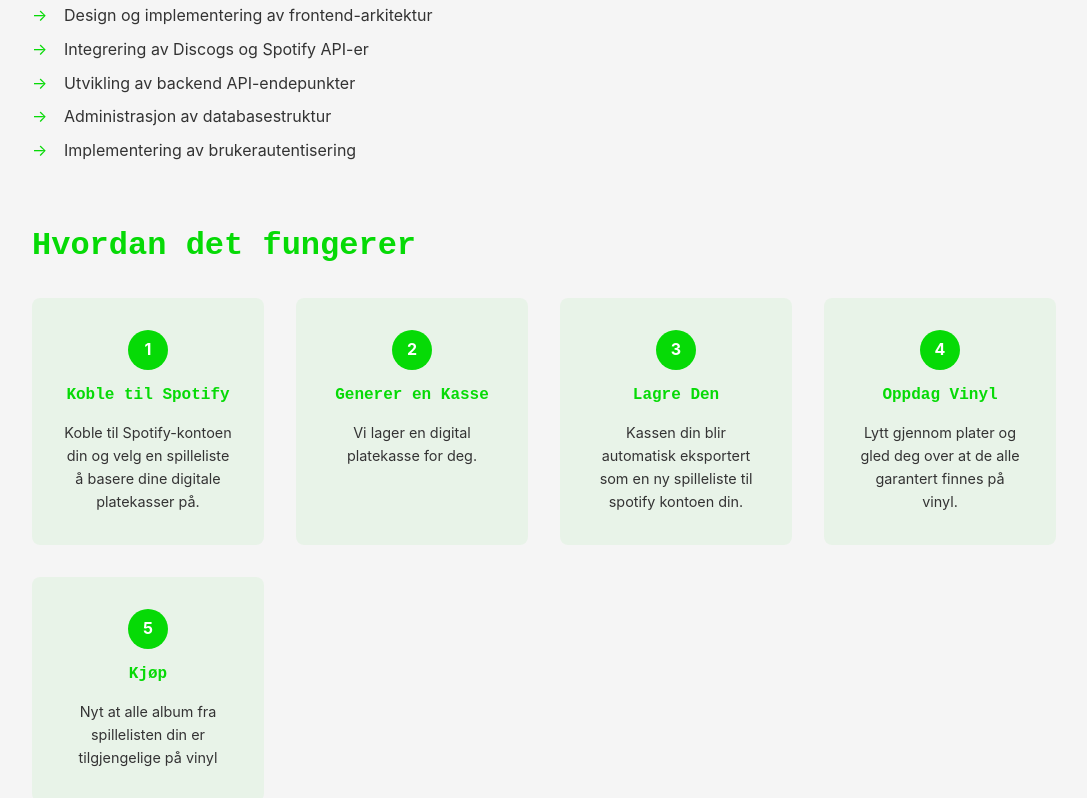
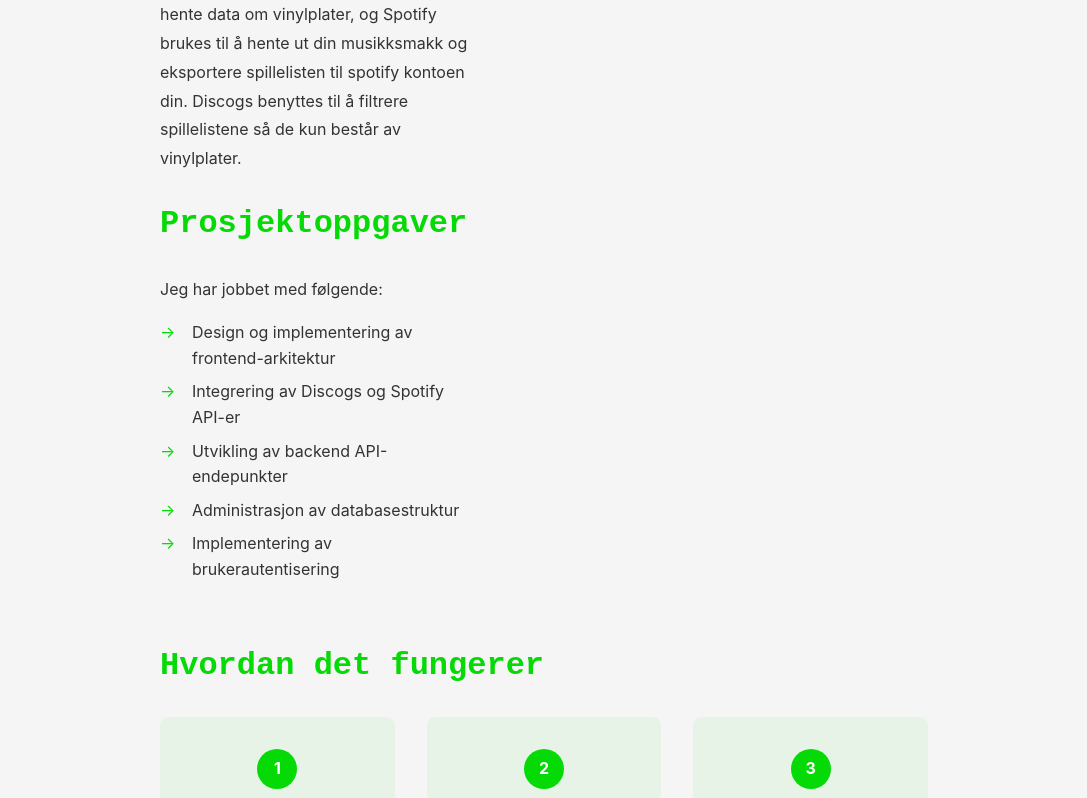
Before and after one commit to JoachimLC/portifolio, a React (Vite) app: page / in a window 1280 px wide. Shown: the part 2343-3141 px from the top of the page, without its empty margins (96-1183 px from the left). Built offline with nearby package versions, Linux system fonts and the light colour scheme.

Commit message:
Update main.scss

```diff
--- a/src/styles/main.scss
+++ b/src/styles/main.scss
@@ -71,8 +71,20 @@ h3 {
 
 section {
   width: 100%;
-  padding: $spacing-lg 0;
+  padding: $spacing-lg $spacing-xl;
   position: relative;
+
+  @media (max-width: $breakpoint-lg) {
+    padding: $spacing-lg $spacing-lg;
+  }
+
+  @media (max-width: $breakpoint-md) {
+    padding: $spacing-lg $spacing-md;
+  }
+
+  @media (max-width: $breakpoint-sm) {
+    padding: $spacing-lg $spacing-sm;
+  }
 
   &:last-child {
     padding-bottom: 0;
```
